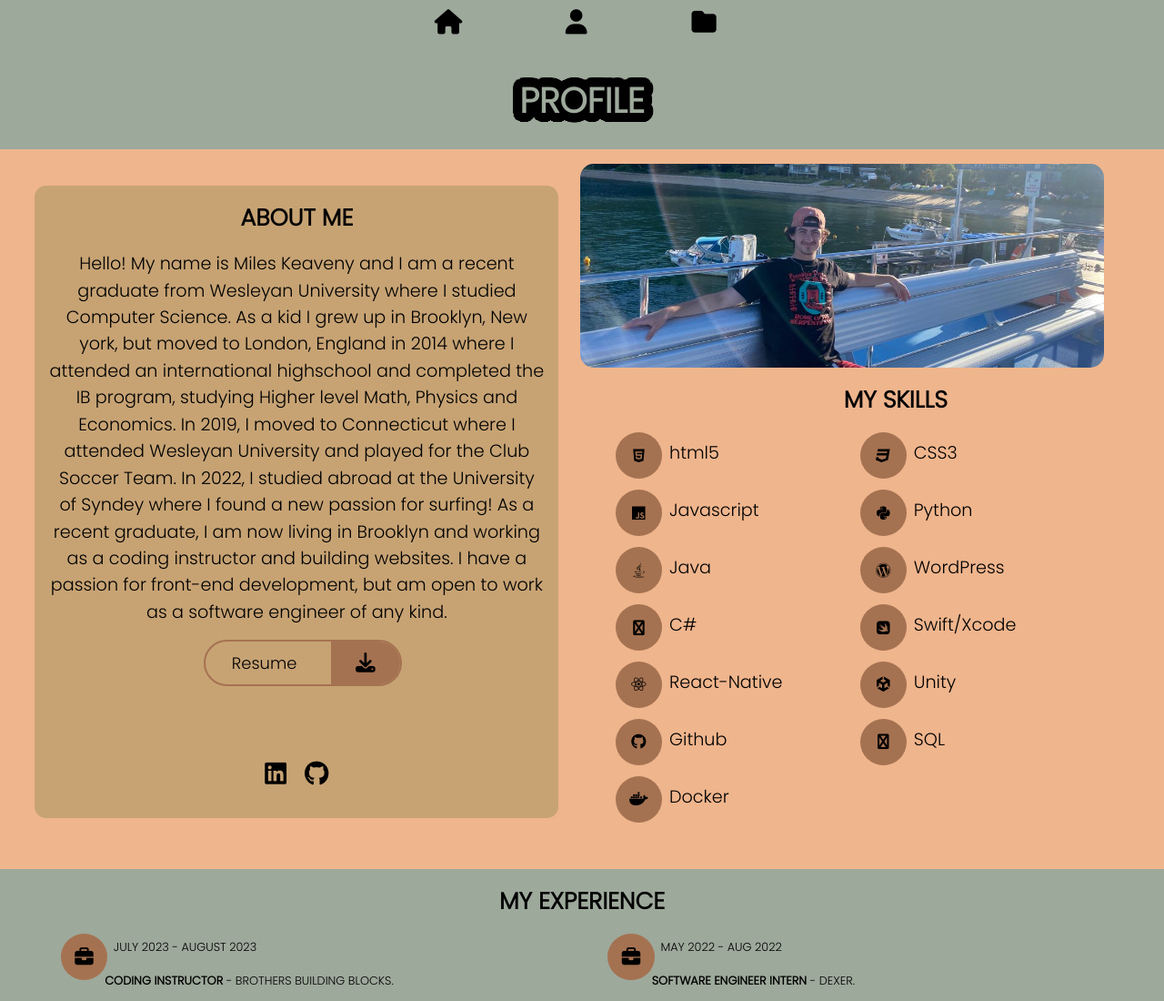
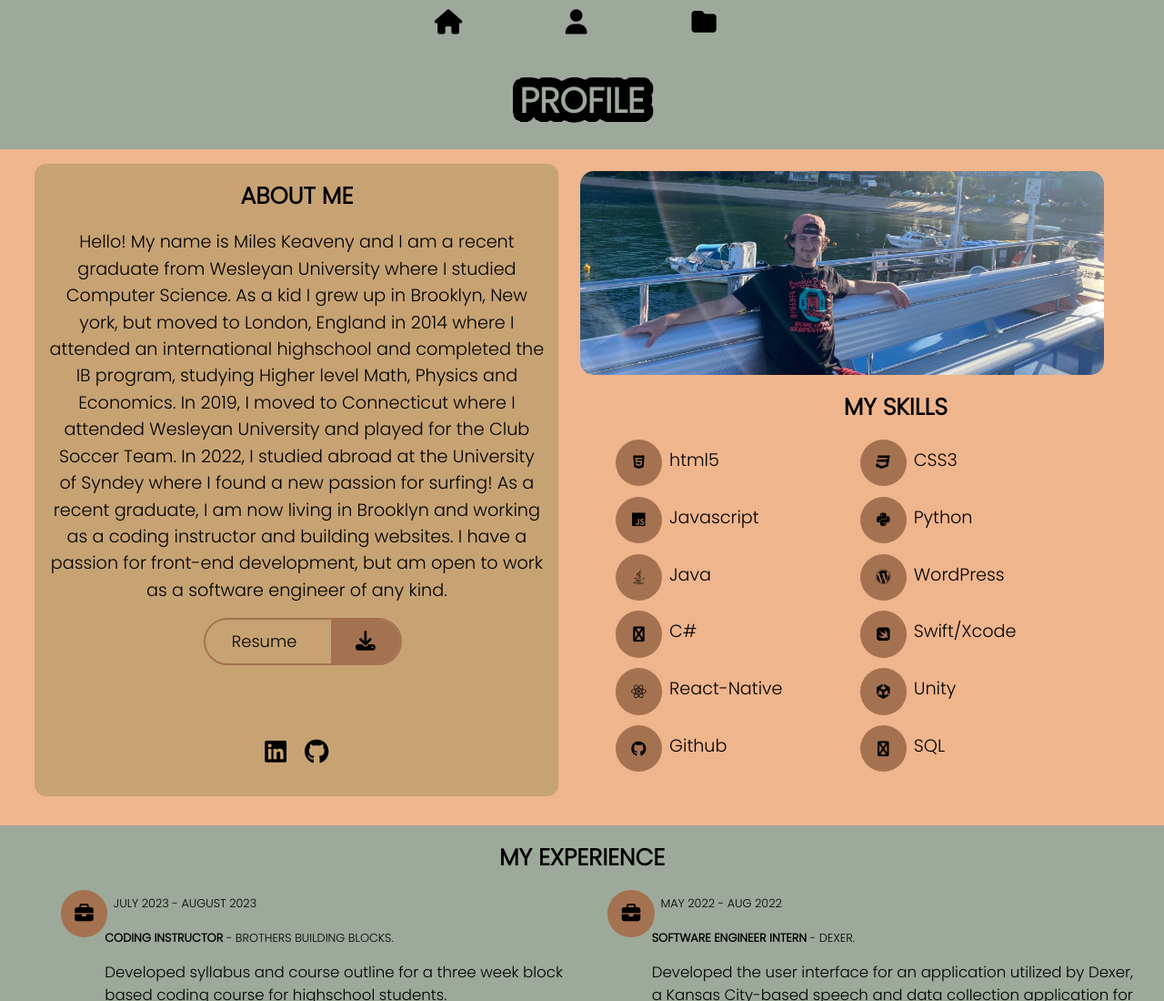
Before and after one commit to MilesKeave/Front-End-Portfolio, a plain HTML site: page about.html in a window 1280 px wide. Shown: the top 1100 px of the page at 91% size. Drawn offline with Linux system fonts and the light colour scheme.

Commit message:
docker delete

```diff
--- a/about.html
+++ b/about.html
@@ -200,15 +200,7 @@
                                     </div>
 
                                 </div>
-                                <div class =skill-logo>
-                                    <p class="abt-text">Docker</p>
-                                    <div class = "slogo">
-                                        <a href="#" class="icon">
-                                            <i class="fab fa-docker"></i>
-                                        </a>
-                                    </div>
 
-                                </div>
 
                             </div>
                         </div>
```
